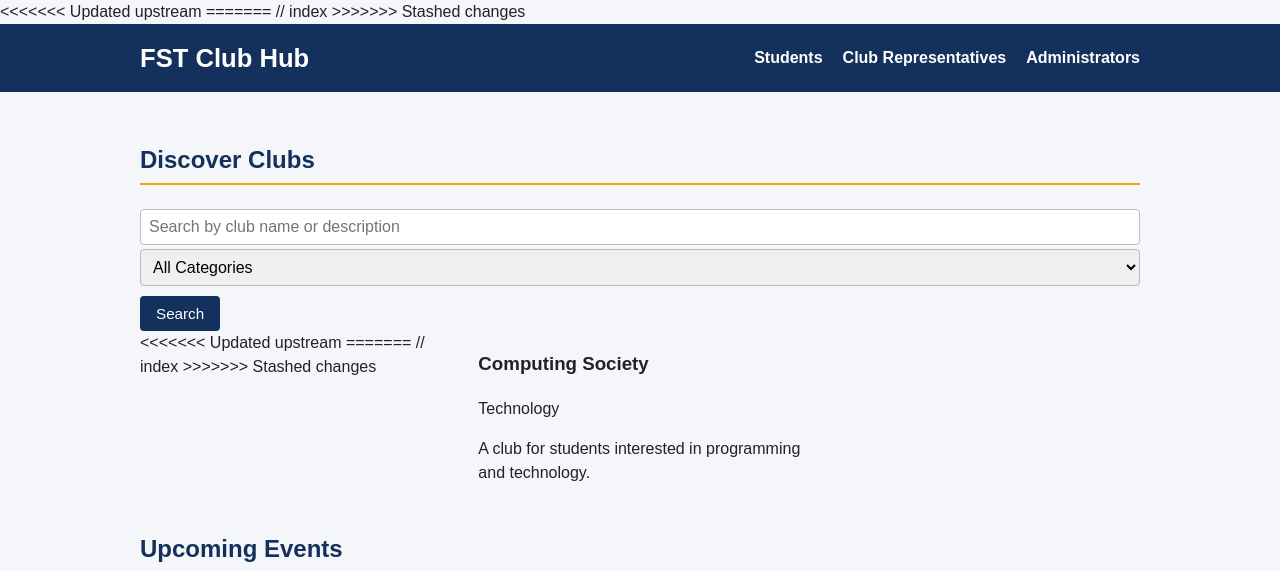
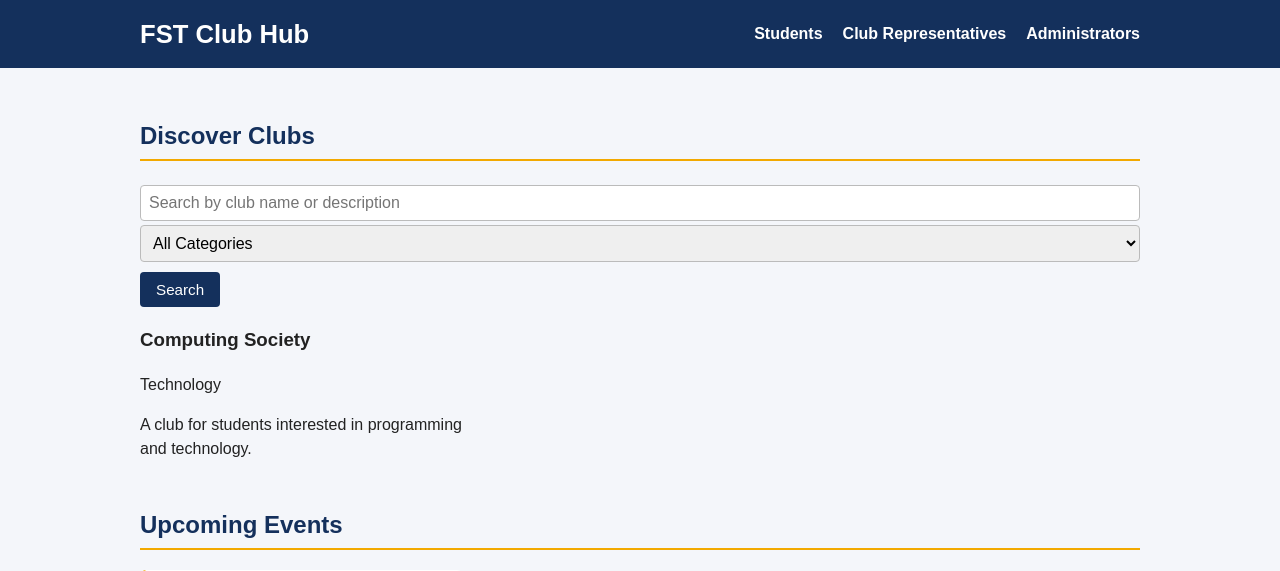
Before and after one commit to lex101-tech/SwEn-Grp-, a PHP site: page / in a window 1280 px wide. Shown: the top 571 px of the page. Run offline with PHP 8.4, Linux system fonts and the light colour scheme; data comes from the database, SQL or seed files in the repository; data that the repository does not hold is empty.

Commit message:
Edited comments

```diff
--- a/index.php
+++ b/index.php
@@ -1,8 +1,3 @@
-<<<<<<< Updated upstream
-=======
-// index
-
->>>>>>> Stashed changes
 <?php
 // Initialize the session
 if (session_status() === PHP_SESSION_NONE) {
```
